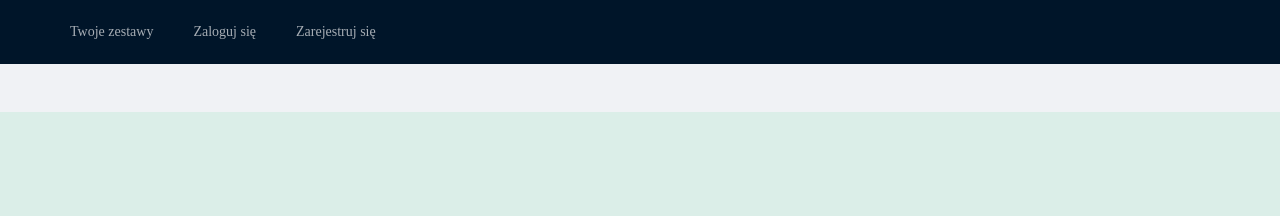
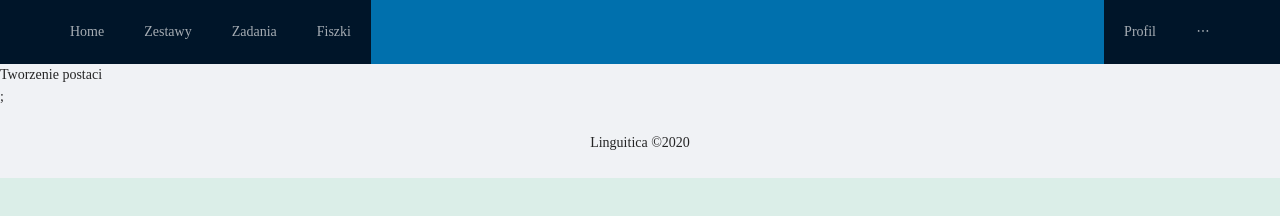
Before and after one commit to Nefariusek/Linguitica, a React app in the folder frontend/: page /plantCreation in a window 1280 px wide. Built offline with nearby package versions, Linux system fonts and the light colour scheme; a web font is replaced by a local one.

Commit message:
All routes, navbar modification, global footer

```diff
--- a/frontend/src/components/App/App.css
+++ b/frontend/src/components/App/App.css
@@ -297,6 +297,13 @@ body {
   width: 100%;
 }
 
+.mainBar {
+  background-color: #0070ad;
+  width: 100%;
+  display: flex;
+  justify-content: space-between;
+}
+
 .menuBar {
   background-color: #0070ad;
   text-align: end;
--- a/frontend/src/components/App/index.jsx
+++ b/frontend/src/components/App/index.jsx
@@ -7,6 +7,10 @@ import Register from '../Register';
 import Guestpage from '../Guestpage';
 import Homepage from '../Homepage';
 import Flashsets from '../Flashsets';
+import Profile from '../Profile';
+import Quests from '../Quests';
+import Flashcards from '../Flashcards';
+import PlantCreation from '../PlantCreation';
 
 import PrivateRoute from '../PrivateRoute';
 import PublicRoute from '../PublicRoute';
@@ -27,9 +31,13 @@ const App = () => {
             <PublicRoute exact path="/login" component={Login} />
             <PrivateRoute exact path="/home" component={Homepage} />
             <PrivateRoute exact path="/flashsets" component={Flashsets} />
+            <PrivateRoute exact path="/profile" component={Profile} />
+            <PrivateRoute exact path="/quests" component={Quests} />
+            <PrivateRoute exact path="/flashcards" component={Flashcards} />
+            <PrivateRoute exact path="/plantCreation" component={PlantCreation} />
           </Switch>
         </Layout.Content>
-        <Layout.Footer></Layout.Footer>
+        <Layout.Footer style={{ textAlign: 'center' }}>Linguitica ©2020</Layout.Footer>
       </Layout>
     </BrowserRouter>
   );
--- a/frontend/src/components/Flashsets/FlashsetsContent.jsx
+++ b/frontend/src/components/Flashsets/FlashsetsContent.jsx
@@ -3,7 +3,7 @@ import Flashcard from './Flashcard';
 import { Layout, Menu, Button } from 'antd';
 import { UserOutlined } from '@ant-design/icons';
 
-const { Header, Content, Footer, Sider } = Layout;
+const { Header, Content, Sider } = Layout;
 class FlashsetsContent extends Component {
   render() {
     return (
@@ -81,7 +81,6 @@ class FlashsetsContent extends Component {
               <Flashcard />
             </div>
           </Content>
-          <Footer style={{ textAlign: 'center' }}>Linguitica ©2020</Footer>
         </Layout>
       </Layout>
     );
--- a/frontend/src/components/NavBar/index.jsx
+++ b/frontend/src/components/NavBar/index.jsx
@@ -1,13 +1,27 @@
 import React from 'react';
 import { Link } from 'react-router-dom';
 import logo from '../../images/logo.png';
-import { Layout, Menu } from 'antd';
+import { Menu } from 'antd';
+import { useContext } from 'react';
+import Store from '../../Store';
 
-const NavBar = () => (
+const NavBar = () => {
+  const { isLogged, changeStore } = useContext(Store);
+
+  const handleLogout = () => {
+    changeStore('isLogged', false);
+    //window.location.reload();
+  };
+
+  return (
+    <>
+      {!isLogged && (
+        <>
+          <div className="logo">
+            <img src={logo} alt="logo-kwiatek"></img>
+            <a href="/">LINGUITICA</a>
+          </div>
           <Menu theme="dark" mode="horizontal" className="menuBar">
-    <Menu.Item key="1" className="menuItem">
-      <Link to="/flashsets">Twoje zestawy</Link>
-    </Menu.Item>
             <Menu.Item key="2" className="menuItem">
               <Link to="/login">Zaloguj się</Link>
             </Menu.Item>
@@ -15,27 +29,40 @@ const NavBar = () => (
               <Link to="/register">Zarejestruj się</Link>
             </Menu.Item>
           </Menu>
-
-  /*<header className="navbar">
-    <nav className="navbarNavigation">
-      <div></div>
-      <div className="navbarLogo">
-        <img src={logo} alt="logo-kwiatek"></img>
-        <a href="/">LINGUITICA</a>
+        </>
+      )}
+      {isLogged && (
+        <div className="mainBar">
+          <div className="leftBar">
+            <Menu theme="dark" mode="horizontal" className="menuBar">
+              <Menu.Item className="menuItem">
+                <Link to="/home">Home</Link>
+              </Menu.Item>
+              <Menu.Item className="menuItem">
+                <Link to="/flashsets">Zestawy</Link>
+              </Menu.Item>
+              <Menu.Item className="menuItem">
+                <Link to="/quests">Zadania</Link>
+              </Menu.Item>
+              <Menu.Item className="menuItem">
+                <Link to="/flashcards">Fiszki</Link>
+              </Menu.Item>
+            </Menu>
           </div>
-      <div className="spacer"></div>
-      <div className="navbarItems">
-        <ul>
-          <li>
-            <Link to="/login">Zaloguj się</Link>
-          </li>
-          <li>
-            <Link to="/register">Zarejestruj się</Link>
-          </li>
-        </ul>
+          <div className="rightBar">
+            <Menu theme="dark" mode="horizontal" className="menuBar">
+              <Menu.Item className="menuItem">
+                <Link to="/profile">Profil</Link>
+              </Menu.Item>
+              <Menu.Item className="menuItem" onClick={handleLogout}>
+                Wyloguj się
+              </Menu.Item>
+            </Menu>
           </div>
-    </nav>
-  </header> */
+        </div>
+      )}
+    </>
   );
+};
 
 export default NavBar;
--- a/frontend/src/components/CharacterCreation/CharacterCreationContent.jsx
+++ b/frontend/src/components/PlantCreation/PlantCreationContent.jsx
@@ -1,9 +1,9 @@
 import React, { Component } from 'react';
 
-class CharacterCreationContent extends Component {
+class PlantCreationContent extends Component {
   render() {
     return <div>Tworzenie postaci</div>;
   }
 }
 
-export default CharacterCreationContent;
+export default PlantCreationContent;
--- /dev/null
+++ b/frontend/src/components/PlantCreation/index.jsx
@@ -0,0 +1,12 @@
+import React from 'react';
+import PlantCreationContent from './PlantCreationContent';
+
+const Plant = () => {
+  return (
+    <div>
+      <PlantCreationContent />;
+    </div>
+  );
+};
+
+export default Plant;
--- a/frontend/src/components/Quests/QuestContent.jsx
+++ b/frontend/src/components/Quests/QuestsContent.jsx
@@ -1,9 +1,9 @@
 import React, { Component } from 'react';
 
-class QuestContent extends Component {
+class QuestsContent extends Component {
   render() {
     return <div>ZADANIA</div>;
   }
 }
 
-export default QuestContent;
+export default QuestsContent;
```
Also changed, not shown: frontend/src/components/CharacterCreation/index.jsx (deleted, +0 -12 lines), frontend/src/components/FooterBar/index.jsx (added, +11 -0 lines). Lines whose indentation alone changed are shown as unchanged.
